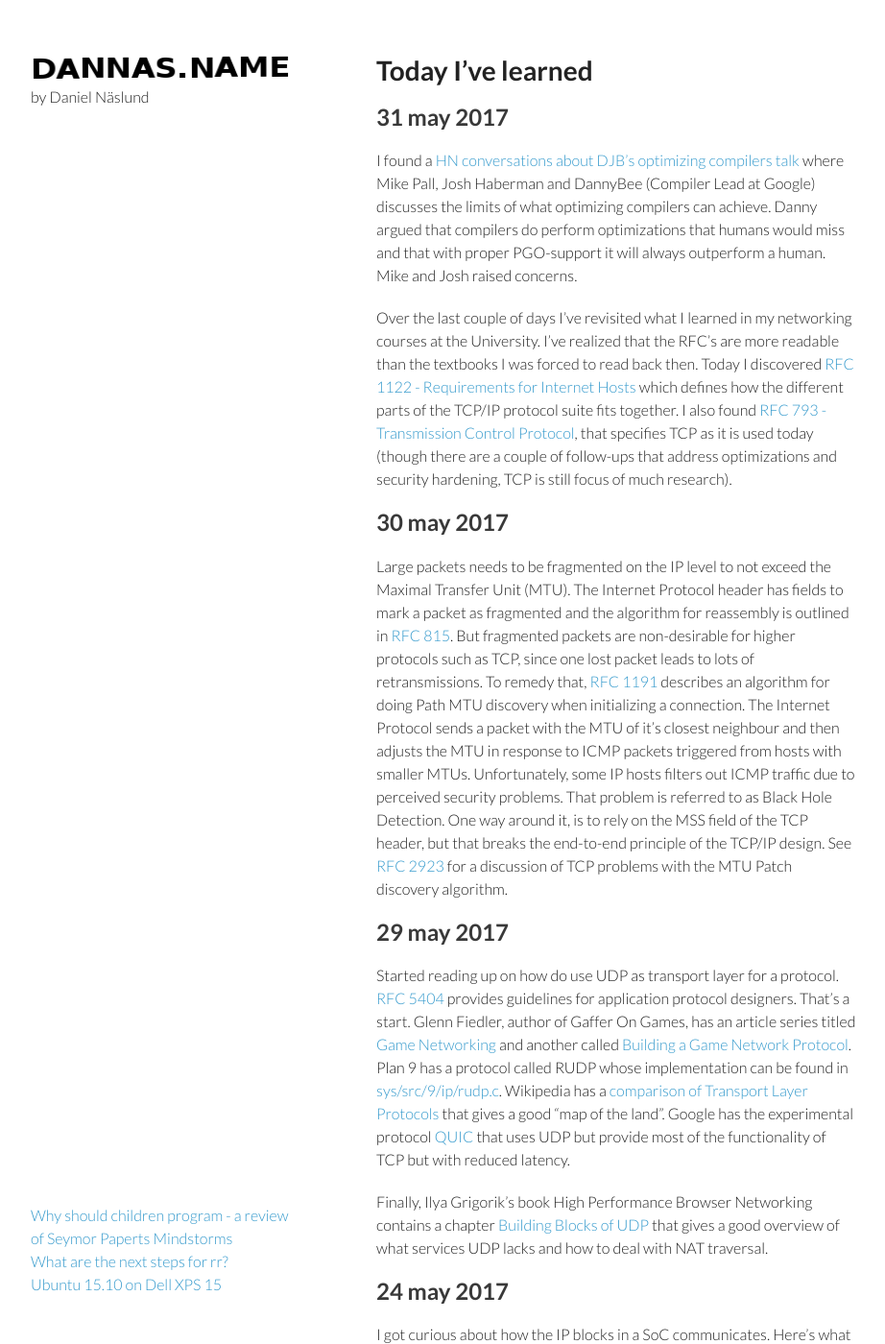
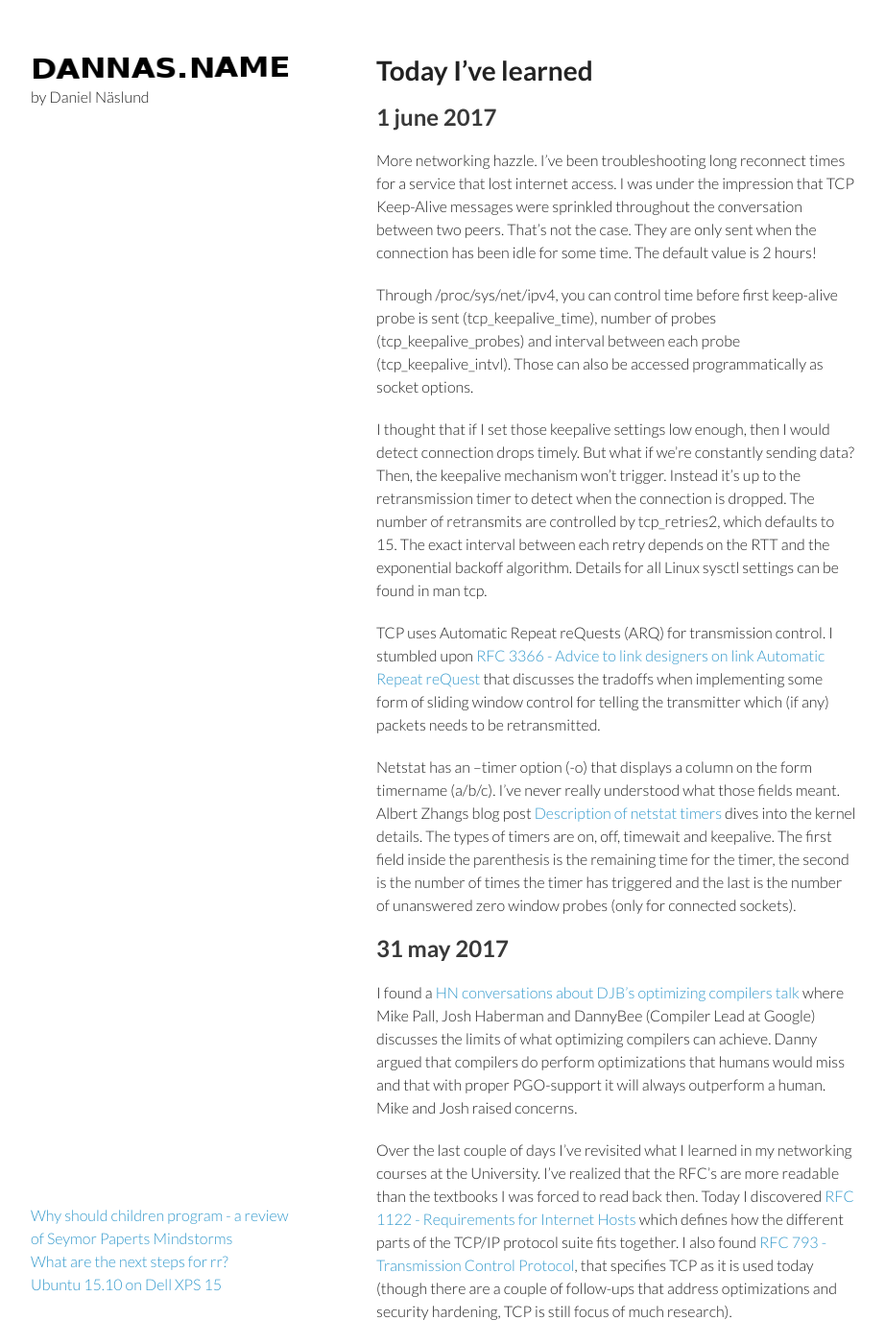
Before and after one commit to dannas/dannas.github.com, a Jekyll site: the page built from TIL.markdown, in a window 1280 px wide and 1400 px high. Shown: the whole window at 96% size, without its empty margins (178-1100 px from the left). Built offline with Jekyll 4.4.1, drawn with Linux system fonts in a browser that asks for light colours; our own code applies the rules of GitHub Pages for plain Markdown files.

Commit message:
Another TIL

```diff
--- a/TIL.markdown
+++ b/TIL.markdown
@@ -1,4 +1,36 @@
 # Today I've learned
+
+## 1 june 2017
+More networking hazzle. I've been troubleshooting long reconnect times for a
+service that lost internet access.  I was under the impression that TCP
+Keep-Alive messages were sprinkled throughout the conversation between two
+peers. That's not the case. They are only sent when the connection has been idle
+for some time. The default value is 2 hours!
+
+Through /proc/sys/net/ipv4, you can control time before first keep-alive probe
+is sent (tcp_keepalive_time), number of probes (tcp_keepalive_probes) and
+interval between each probe (tcp_keepalive_intvl). Those can also be accessed
+programmatically as socket options.
+
+I thought that if I set those keepalive settings low enough, then I would
+detect connection drops timely. But what if we're constantly sending data?
+Then, the keepalive mechanism won't trigger. Instead it's up to the
+retransmission timer to detect when the connection is dropped. The number of
+retransmits are controlled by tcp_retries2, which defaults to 15. The exact
+interval between each retry depends on the RTT and the exponential backoff
+algorithm. Details for all Linux sysctl settings can be found in man tcp.
+
+TCP uses Automatic Repeat reQuests (ARQ) for transmission control. I stumbled upon
+[RFC 3366 - Advice to link designers on link Automatic Repeat reQuest](https://tools.ietf.org/html/rfc3366)
+that discusses the tradoffs when implementing some form of sliding window control for telling the transmitter
+which (if any) packets needs to be retransmitted.
+
+Netstat has an --timer option (-o) that displays a column on the form timername
+(a/b/c). I've never really understood what those fields meant. Albert Zhangs blog post
+[Description of netstat timers](http://vzkernel.blogspot.se/2012/09/description-of-netstat-timers.html)
+dives into the kernel details. The types of timers are on, off, timewait and keepalive. The first field
+inside the parenthesis is the remaining time for the timer, the second is the number of times the timer
+has triggered and the last is the number of unanswered zero window probes (only for connected sockets).
 
 ## 31 may 2017
 I found a [HN conversations about DJB's optimizing compilers talk](https://news.ycombinator.com/item?id=9397169)
```
